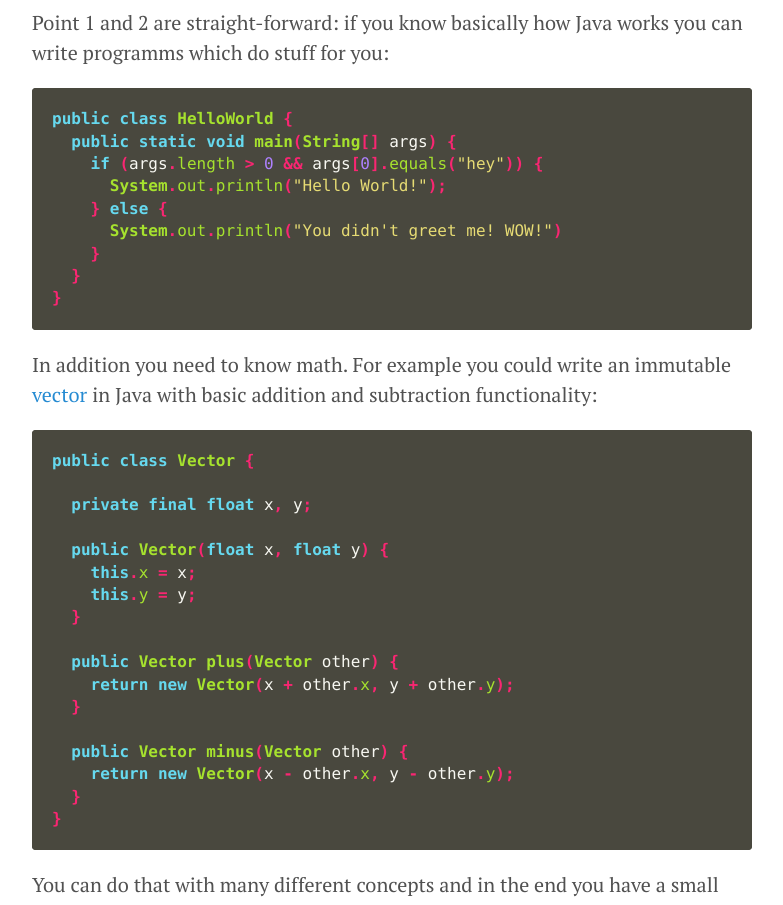
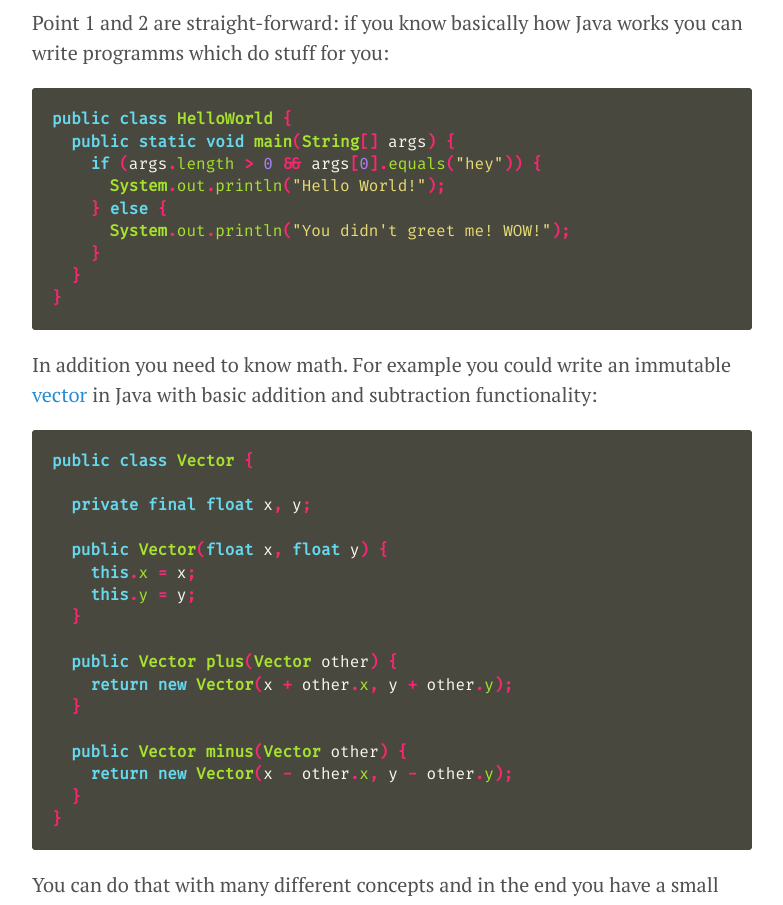
Before and after one commit to bitbrain/bitbrain.github.io, a Jekyll site: the page built from _posts/2017-08-17-why-I-still-use-java-for-gamedev.md, in a window 1280 px wide. Shown: the part 2227-3132 px from the top of the page, without its empty margins (248-1031 px from the left). Built offline with Jekyll 4.4.1, drawn with Linux system fonts in a browser that asks for light colours.

Commit message:
Introduce FiraCode Mono

```diff
--- a/_posts/2017-08-17-why-I-still-use-java-for-gamedev.md
+++ b/_posts/2017-08-17-why-I-still-use-java-for-gamedev.md
@@ -43,7 +43,7 @@
     if (args.length > 0 && args[0].equals("hey")) {
       System.out.println("Hello World!");
     } else {
-      System.out.println("You didn't greet me! WOW!")
+      System.out.println("You didn't greet me! WOW!");
     }
   }
 }
--- a/public/css/syntax.css
+++ b/public/css/syntax.css
@@ -1,3 +1,8 @@
+@font-face {
+    font-family: "FiraCode";
+    src: url(/public/fonts/FiraCode-Regular.ttf) format("truetype");
+}
+
 .highlight table td { padding: 5px; }
 .highlight table pre { margin: 0; }
 .highlight .c, .highlight .cd {
@@ -208,3 +213,7 @@
   color: #f8f8f2;
   background-color: #49483e;
 }
+
+pre, code {
+  font-family: "FiraCode";
+}
```
Also changed, not shown: public/fonts/FiraCode-Regular.ttf (added).
